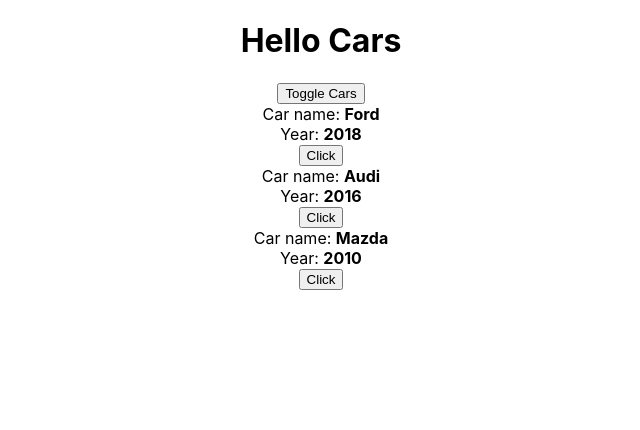
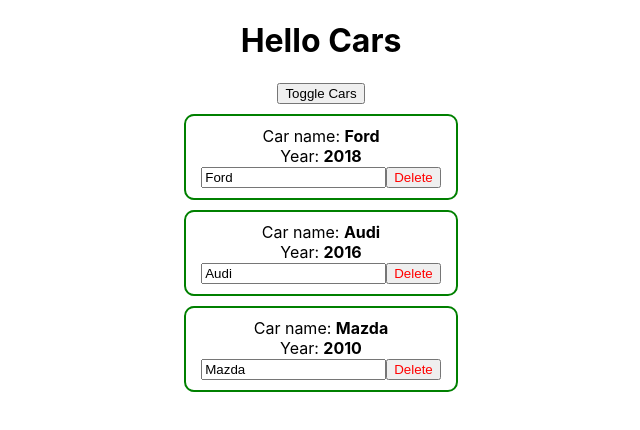
Before and after one commit to Yuri1011/Cars-List, a React (Create React App) app: page / in a window 1280 px wide. Both pictures are taken after a click on the button "Toggle Cars". Shown: the top 430 px of the page, without its empty margins (319-959 px from the left). Built offline with nearby package versions, Linux system fonts and the light colour scheme.

Commit message:
added method delete Cars and method change name Cars.

```diff
--- a/src/App.js
+++ b/src/App.js
@@ -14,17 +14,27 @@
         showCars: false,
     };
 
-    toggleCarsHandler = () => {
+    toggleListCarsHandler = () => {
         this.setState({
             showCars: !this.state.showCars,
         })
     };
 
-    changeTitleHandler = (pageTitle) => {
+    onChangeNameCar = (name, index) => {
+        const car = this.state.cars[index];
+        car.name = name;
+        const cars = [...this.state.cars];
+        cars[index] = car;
         this.setState({
-            pageTitle
-        })
-    }
+            cars: cars,
+        });
+    };
+    deleteCarHandler = (index) => {
+        const cars = this.state.cars.concat();
+        cars.splice(index, 1);
+        this.setState({cars});
+    };
+
 
     render() {
         const divStyle = {
@@ -34,7 +44,7 @@
         return (
             <div style={divStyle}>
                 <h1>{this.state.pageTitle}</h1>
-                <button onClick={this.toggleCarsHandler}>Toggle Cars</button>
+                <button onClick={this.toggleListCarsHandler}>Toggle Cars</button>
 
                 {
                     this.state.showCars ?
@@ -43,7 +53,8 @@
                                 <Car key={index}
                                      name={car.name}
                                      year={car.year}
-                                     onChangeTitle={() => this.changeTitleHandler(car.name)}/>
+                                     onDelete={() => this.deleteCarHandler(index)}
+                                     onChangeNameCar={e => this.onChangeNameCar(e.target.value, index)}/>
                             )
                         })
                         : null
--- a/src/Car/Car.js
+++ b/src/Car/Car.js
@@ -2,10 +2,25 @@
 
 function Car(props) {
     return (
-        <div>
+        <div style={
+            {
+                border: '2px solid green',
+                margin: '0px auto',
+                marginTop: '10px',
+                padding: '10px',
+                width: '250px',
+                borderRadius: '10px',
+            }
+        }>
             <div>Car name: <strong>{props.name}</strong></div>
             <div>Year: <strong>{props.year}</strong></div>
-            <button onClick={props.onChangeTitle}>Click</button>
+            <input type="text" onChange={props.onChangeNameCar} value={props.name}/>
+            <button onClick={props.onDelete} style={
+                {
+                    color: "red"
+                }
+            }>Delete
+            </button>
         </div>
     )
 }
```
